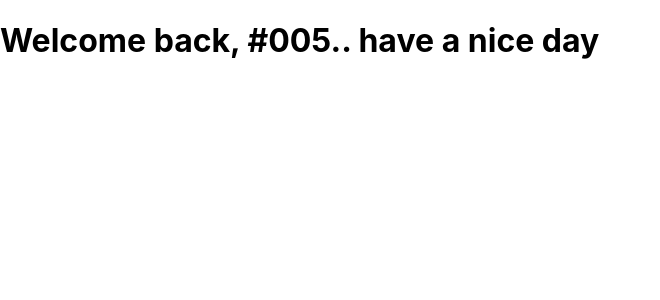
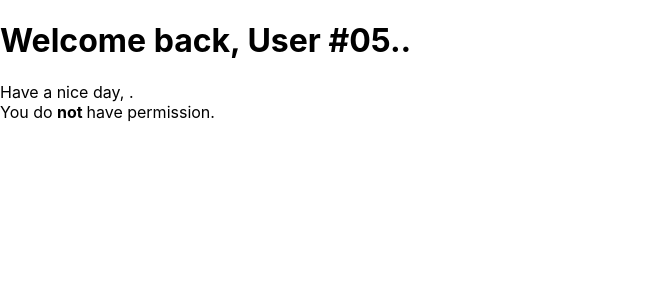
Before and after one commit to aaron-peloquin/react-structure, a React (Create React App) app: page / in a window 1280 px wide. Shown: the top 300 px of the page, without its empty margins (0-660 px from the left). Built offline with nearby package versions, Linux system fonts and the light colour scheme.

Commit message:
adding comments and prop destructuring example

```diff
--- a/src/components/pages/Welcome.tsx
+++ b/src/components/pages/Welcome.tsx
@@ -5,20 +5,29 @@ interface objUser {
   permission: boolean,
 }
 
-const Welcome: React.SFC<{
+// `React.SFC` is a "Stateless Functional Component" interface
+const Welcome: React.SFC<{ // This object defines our prop types
   name?: string,
-  other?: string,
+  message?: string,
   user: {
     id: number,
     permission: boolean,
-    optional?: string,
+    displayName?: string,
   },
- }> = ({
+ }> = ({ // This object is deconstructed into our variables we can use within the component
   name,
-  other = 'have a nice day',
-  user,
+  message = 'Have a nice day',
+  user: {
+    id,
+    ...otherUserKeys
+  },
 }) => {
- return <h1>Welcome back, {name || `#00${user.id}`}.. {other}</h1>
+ return <React.Fragment>
+   <h1>Welcome back, {name || `User #${id.toString().padStart(2, '0')}`}..</h1>
+   <p>
+    {message}, {otherUserKeys.displayName}.<br />
+    You do {otherUserKeys.permission && <strong>not </strong>}have permission.</p>
+ </React.Fragment>
 }
 
-export default Welcome
+export default React.memo(Welcome)
```
